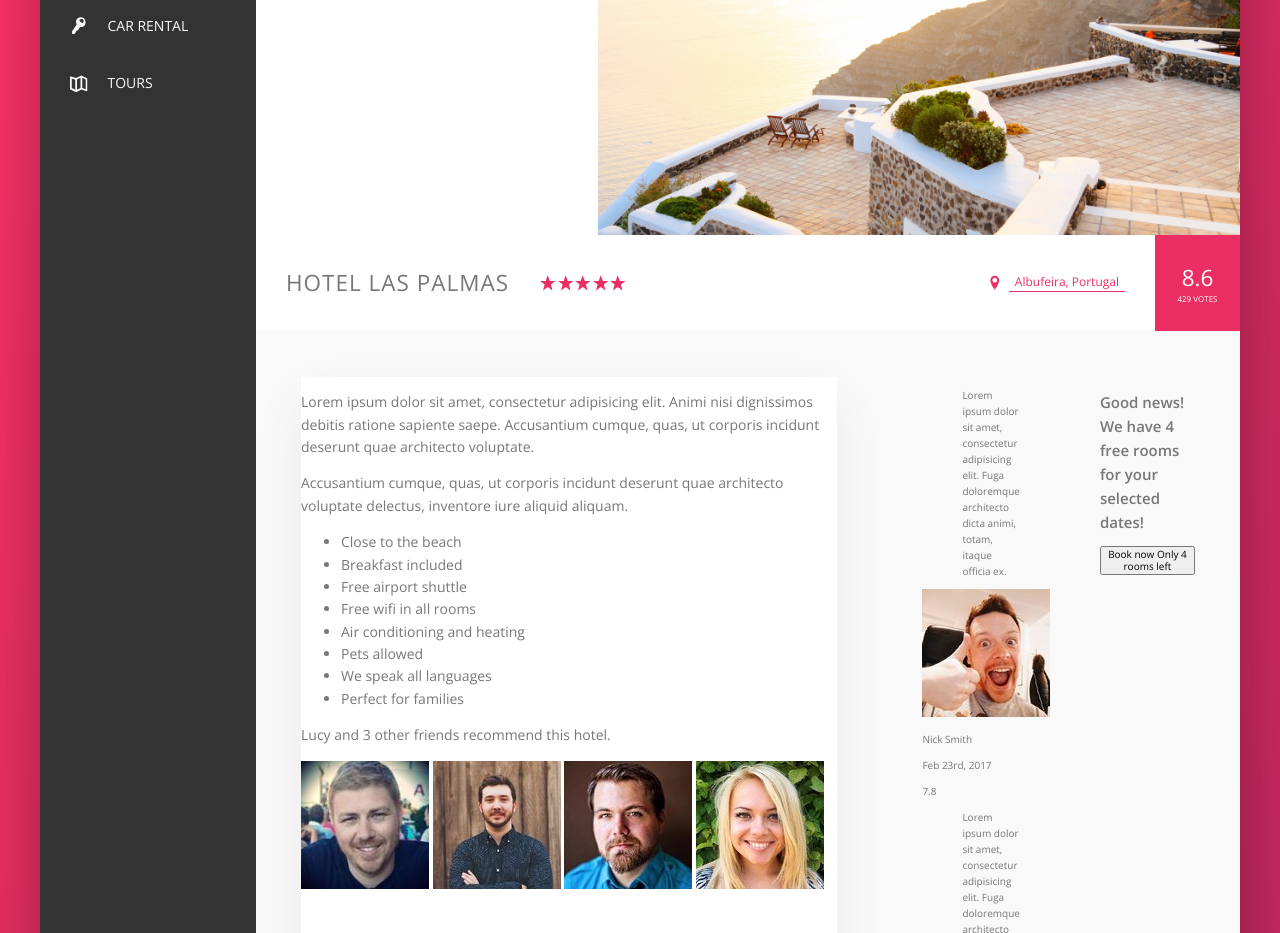
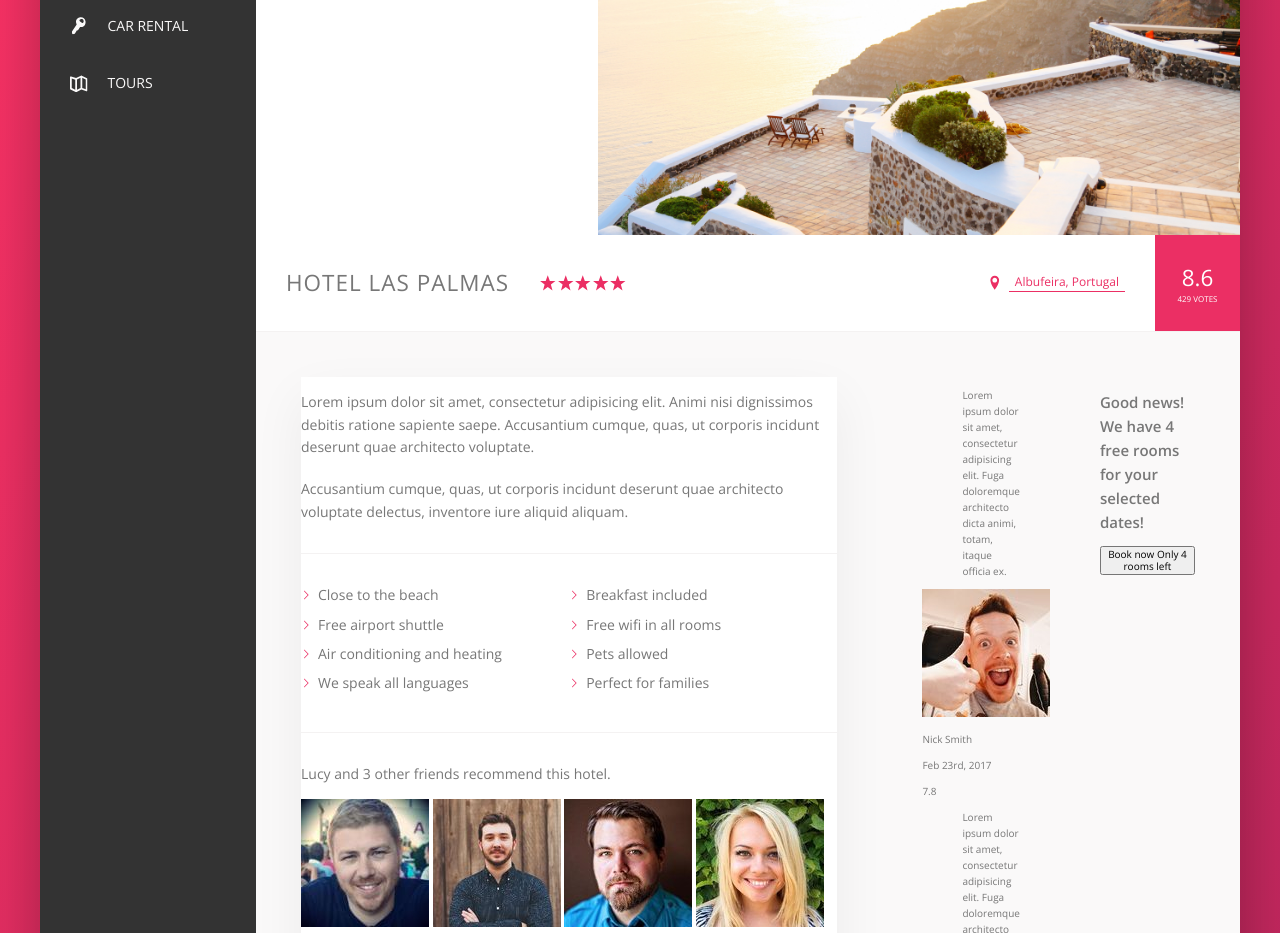
Before and after one commit to KrzysztofNyrek/Trillo, a website: page index.html in a window 1280 px wide. Shown: the part 300-1233 px from the top of the page. Drawn offline with nearby package versions, Linux system fonts and the light colour scheme.

Commit message:
Set list display properties

```diff
--- a/sass/_components.scss
+++ b/sass/_components.scss
@@ -256,3 +256,38 @@
     box-shadow: none;
   }
 }
+
+.paragraph:not(:last-of-type){
+  margin-bottom: 2rem;
+}
+
+.list{
+  list-style: none;
+  margin: 3rem 0;
+  padding: 3rem 0;
+  border-top: var(--line);
+  border-bottom: var(--line);
+  display: flex;
+  flex-wrap: wrap;
+
+  &__item{
+    flex: 0 0 50%;
+    margin-bottom: .7rem;
+  }
+
+  &__item::before{
+    content: "";
+    display: inline-block;
+    height: 1rem;
+    width: 1rem;
+    margin-right: .7rem;
+    //For older browsers
+    //background-size: cover;
+    //background-image: url(../img/chevron-thin-right.svg);
+
+    //For browsers supports masks feat
+    background-color: var(--color-primary);
+    -webkit-mask-image: url(../img/chevron-thin-right.svg);
+    -webkit-mask-size: cover;
+    mask-image: url(../img/chevron-thin-right.svg);
+    mask-size: cover;
```
Also changed, not shown: css/style.css.
